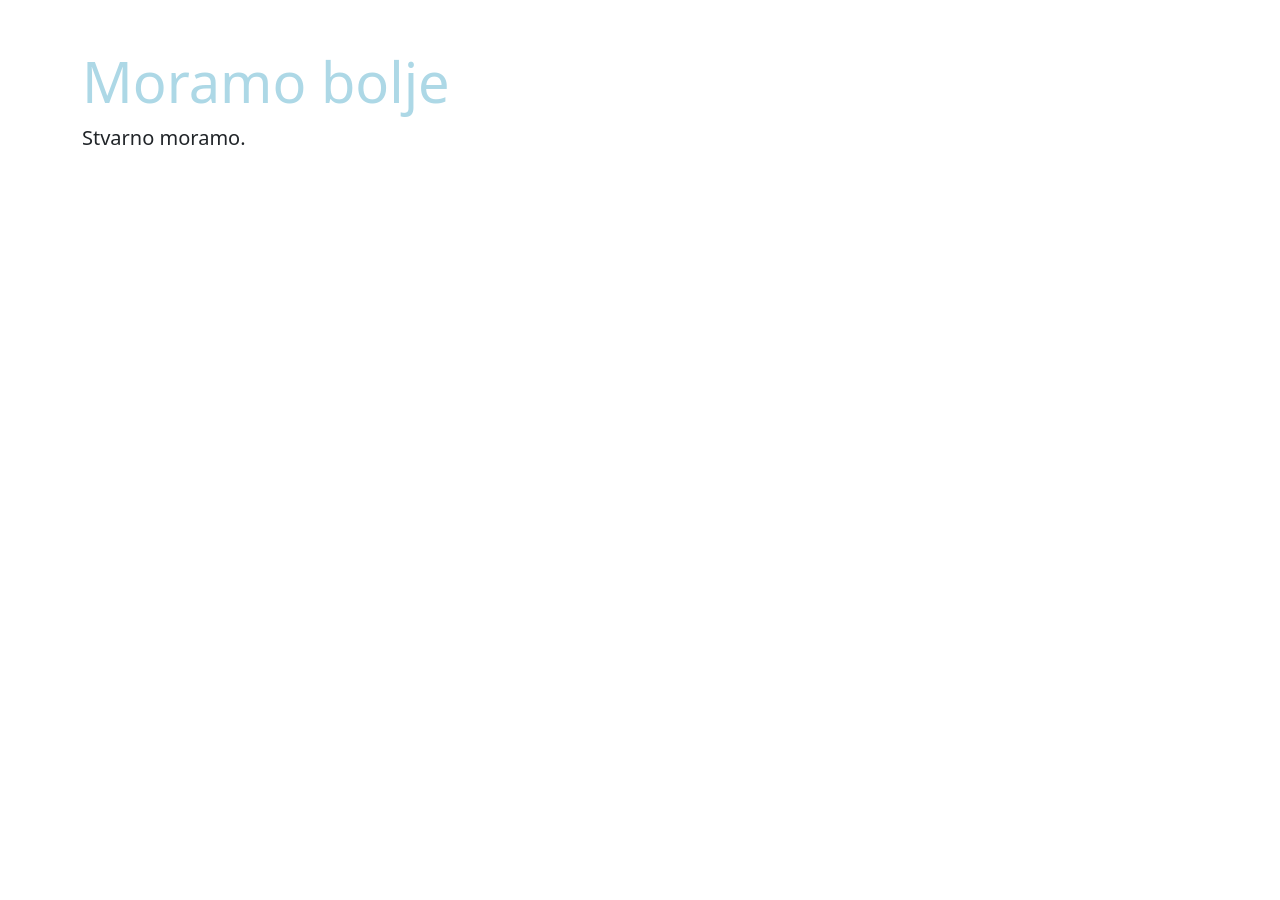
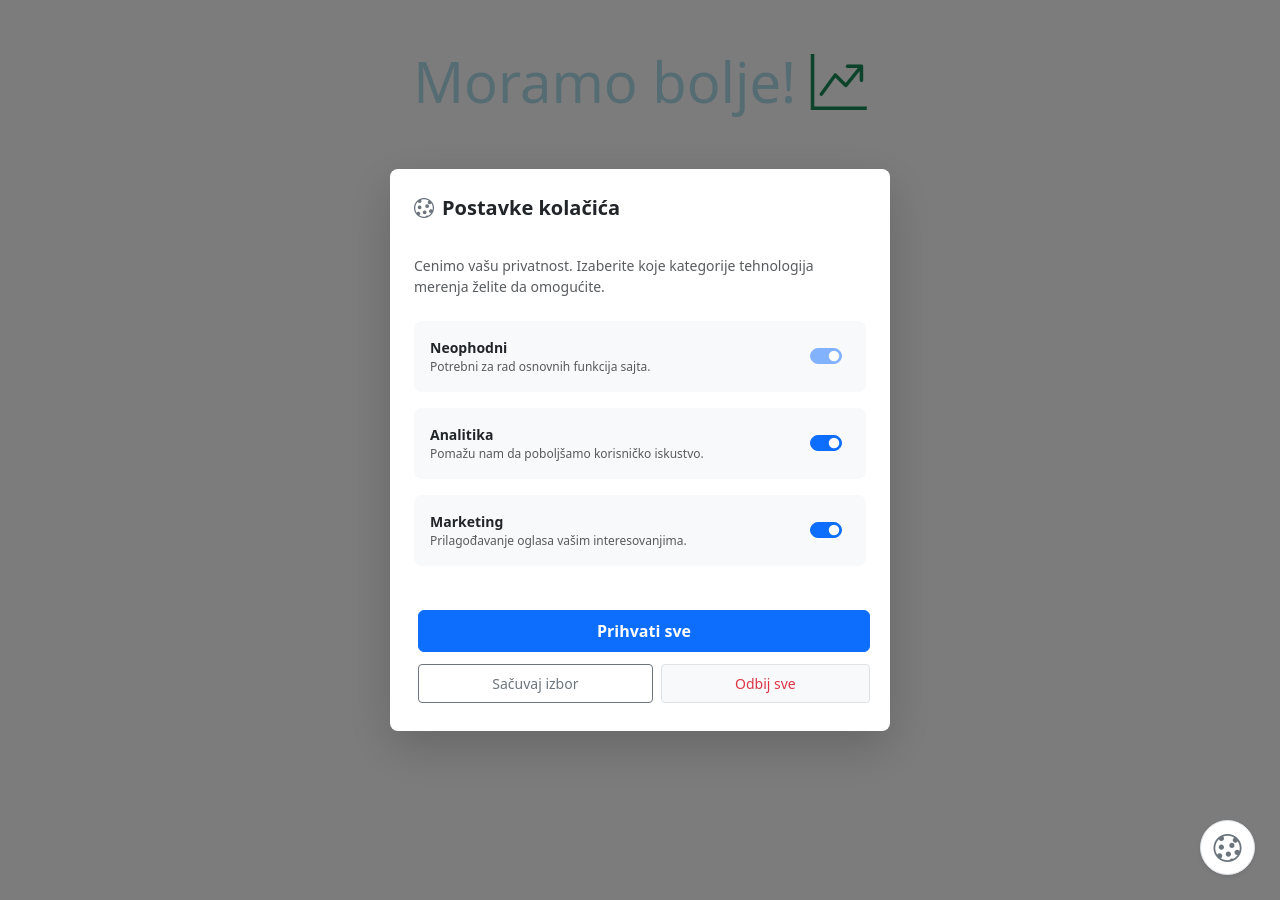
Before and after one commit to moramobolje/www, a Jekyll site: the page built from index.html, in a window 1280 px wide. Built offline with Jekyll 4.4.1, drawn with Linux system fonts in a browser that asks for light colours.

Commit message:
jekyll reinstated

```diff
--- a/_layouts/default.html
+++ b/_layouts/default.html
@@ -1,17 +1,83 @@
 <!DOCTYPE html>
 <html lang="sr">
 <head>
-    <meta charset="utf-8">
-    <meta name="viewport" content="width=device-width, initial-scale=1">
-    <title>{{ page.title }} | {{ site.title }}</title>
-    <link href="https://cdn.jsdelivr.net/npm/bootstrap@5.3.0/dist/css/bootstrap.min.css" rel="stylesheet">
+    <meta charset="UTF-8">
+    <meta name="viewport" content="width=device-width, initial-scale=1.0">
+    <title>{{ page.title }} | Moramo bolje!</title>
+
+    <link href="https://cdn.jsdelivr.net/npm/bootstrap@5.3.3/dist/css/bootstrap.min.css" rel="stylesheet">
+    <link rel="stylesheet" href="https://cdn.jsdelivr.net/npm/bootstrap-icons@1.11.3/font/bootstrap-icons.min.css">
+
     <link rel="stylesheet" href="{{ '/assets/css/style.css' | relative_url }}">
+
     {% include analytics.html %}
 </head>
-<body>
-    <div class="container py-5">
+<body class="bg-light">
+
+    <main>
         {{ content }}
+    </main>
+
+    <button type="button" class="btn btn-white rounded-circle shadow-sm d-flex align-items-center justify-content-center border"
+            id="cookie-settings-trigger"
+            style="position: fixed; bottom: 25px; right: 25px; z-index: 9999; width: 55px; height: 55px; background-color: white;">
+        <i class="bi bi-cookie text-secondary fs-3"></i>
+    </button>
+
+    <div class="modal fade" id="cookie-modal" data-bs-backdrop="static" data-bs-keyboard="false" tabindex="-1" aria-hidden="true">
+        <div class="modal-dialog modal-dialog-centered">
+            <div class="modal-content border-0 shadow-lg">
+                <div class="modal-header border-0 pt-4 px-4">
+                    <h5 class="modal-title fw-bold d-flex align-items-center">
+                        <i class="bi bi-cookie text-secondary me-2"></i> Postavke kolačića
+                    </h5>
+                </div>
+                <div class="modal-body px-4 py-3">
+                    <p class="text-muted small mb-4">Cenimo vašu privatnost. Izaberite koje kategorije tehnologija merenja želite da omogućite.</p>
+
+                    <div class="d-flex justify-content-between align-items-center mb-3 p-3 bg-light rounded-3">
+                        <div>
+                            <div class="fw-bold small">Neophodni</div>
+                            <div class="text-muted" style="font-size: 0.75rem;">Potrebni za rad osnovnih funkcija sajta.</div>
+                        </div>
+                        <div class="form-check form-switch">
+                            <input class="form-check-input" type="checkbox" id="check-necessary" checked disabled>
+                        </div>
+                    </div>
+
+                    <div class="d-flex justify-content-between align-items-center mb-3 p-3 bg-light rounded-3">
+                        <div>
+                            <div class="fw-bold small">Analitika</div>
+                            <div class="text-muted" style="font-size: 0.75rem;">Pomažu nam da poboljšamo korisničko iskustvo.</div>
+                        </div>
+                        <div class="form-check form-switch">
+                            <input class="form-check-input" type="checkbox" id="check-analytics" checked>
+                        </div>
+                    </div>
+
+                    <div class="d-flex justify-content-between align-items-center mb-0 p-3 bg-light rounded-3">
+                        <div>
+                            <div class="fw-bold small">Marketing</div>
+                            <div class="text-muted" style="font-size: 0.75rem;">Prilagođavanje oglasa vašim interesovanjima.</div>
+                        </div>
+                        <div class="form-check form-switch">
+                            <input class="form-check-input" type="checkbox" id="check-marketing" checked>
+                        </div>
+                    </div>
+                </div>
+                <div class="modal-footer border-0 p-4 flex-column">
+                    <button type="button" id="btn-accept-all" class="btn btn-primary w-100 mb-2 fw-semibold py-2">Prihvati sve</button>
+                    <div class="d-flex gap-2 w-100">
+                        <button type="button" id="btn-save-settings" class="btn btn-outline-secondary btn-sm flex-grow-1 py-2">Sačuvaj izbor</button>
+                        <button type="button" id="btn-reject-all" class="btn btn-light text-danger btn-sm flex-grow-1 py-2 border">Odbij sve</button>
+                    </div>
+                </div>
+            </div>
+        </div>
     </div>
-    <script src="https://cdn.jsdelivr.net/npm/bootstrap@5.3.0/dist/js/bootstrap.bundle.min.js"></script>
+
+    <script src="https://cdn.jsdelivr.net/npm/bootstrap@5.3.3/dist/js/bootstrap.bundle.min.js"></script>
+    <script src="{{ '/assets/js/cookie_consent_v2.js' | relative_url }}"></script>
+
 </body>
 </html>
--- /dev/null
+++ b/assets/js/cookie_consent_v2.js
@@ -0,0 +1,89 @@
+window.dataLayer = window.dataLayer || [];
+function gtag(){dataLayer.push(arguments);}
+
+// 1. Inicijalna podešavanja (Deny po defaultu)
+if (!localStorage.getItem('cookie_consent_status')) {
+    gtag('consent', 'default', {
+        'ad_storage': 'denied',
+        'ad_user_data': 'denied',
+        'ad_personalization': 'denied',
+        'analytics_storage': 'denied'
+    });
+}
+
+document.addEventListener("DOMContentLoaded", function() {
+    const modalElement = document.getElementById('cookie-modal');
+    if (!modalElement) return;
+
+    const cookieModal = new bootstrap.Modal(modalElement);
+    const trigger = document.getElementById('cookie-settings-trigger');
+    const checkAnalytics = document.getElementById('check-analytics');
+    const checkMarketing = document.getElementById('check-marketing');
+
+    // Buttons
+    const btnAcceptAll = document.getElementById('btn-accept-all');
+    const btnRejectAll = document.getElementById('btn-reject-all');
+    const btnSave = document.getElementById('btn-save-settings');
+
+    // Otvori modal i postavi prekidače na trenutno stanje
+    trigger.addEventListener('click', () => {
+        const saved = JSON.parse(localStorage.getItem('cookie_consent_status'));
+        if (saved) {
+            checkAnalytics.checked = saved.analytics_storage === 'granted';
+            checkMarketing.checked = saved.ad_storage === 'granted';
+        }
+        cookieModal.show();
+    });
+
+    function applyConsent(analytics, marketing) {
+        const consentObj = {
+            'analytics_storage': analytics ? 'granted' : 'denied',
+            'ad_storage': marketing ? 'granted' : 'denied',
+            'ad_user_data': marketing ? 'granted' : 'denied',
+            'ad_personalization': marketing ? 'granted' : 'denied'
+        };
+
+        gtag('consent', 'update', consentObj);
+        localStorage.setItem('cookie_consent_status', JSON.stringify(consentObj));
+        cookieModal.hide();
+    }
+
+    btnAcceptAll.addEventListener('click', () => {
+        checkAnalytics.checked = true;
+        checkMarketing.checked = true;
+        applyConsent(true, true);
+    });
+
+    btnRejectAll.addEventListener('click', () => {
+        checkAnalytics.checked = false;
+        checkMarketing.checked = false;
+        applyConsent(false, false);
+    });
+
+    btnSave.addEventListener('click', () => {
+        applyConsent(checkAnalytics.checked, checkMarketing.checked);
+    });
+
+    async function checkGeography() {
+        const saved = localStorage.getItem('cookie_consent_status');
+        if (saved) return;
+
+        try {
+            const response = await fetch('https://stat.ripe.net/data/geoloc/data.json?resource=');
+            const result = await response.json();
+            const country = result.data.locations[0].country;
+
+            const regulated = ['RS', 'AT', 'BE', 'BG', 'HR', 'CY', 'CZ', 'DK', 'EE', 'FI', 'FR', 'DE', 'GR', 'HU', 'IE', 'IT', 'LV', 'LT', 'LU', 'MT', 'NL', 'PL', 'PT', 'RO', 'SK', 'SI', 'ES', 'SE', 'NO', 'IS', 'LI', 'CH', 'GB'];
+
+            if (regulated.includes(country)) {
+                cookieModal.show();
+            } else {
+                applyConsent(true, true);
+            }
+        } catch (e) {
+            cookieModal.show();
+        }
+    }
+
+    checkGeography();
+});
--- a/index.html
+++ b/index.html
@@ -2,5 +2,7 @@
 layout: default
 title: Početna
 ---
-<h1 class="display-4">Moramo bolje</h1>
-<p class="lead">Stvarno moramo.</p>
+
+<div class="container text-center mt-5">
+    <h1 class="display-4">Moramo bolje! <i class="bi bi-graph-up-arrow text-success"></i></h1>
+</div>
```
Also changed, not shown: _includes/analytics.html (+7 -0 lines), Gemfile.lock (added).
